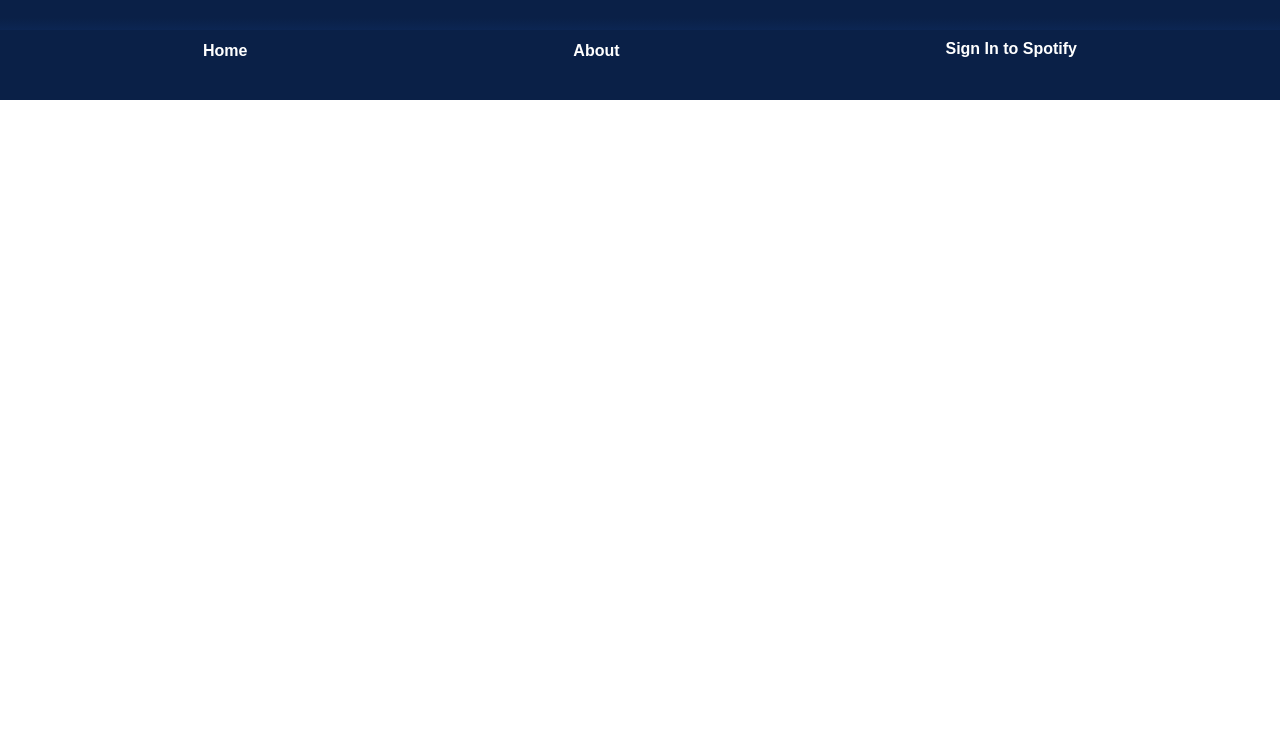
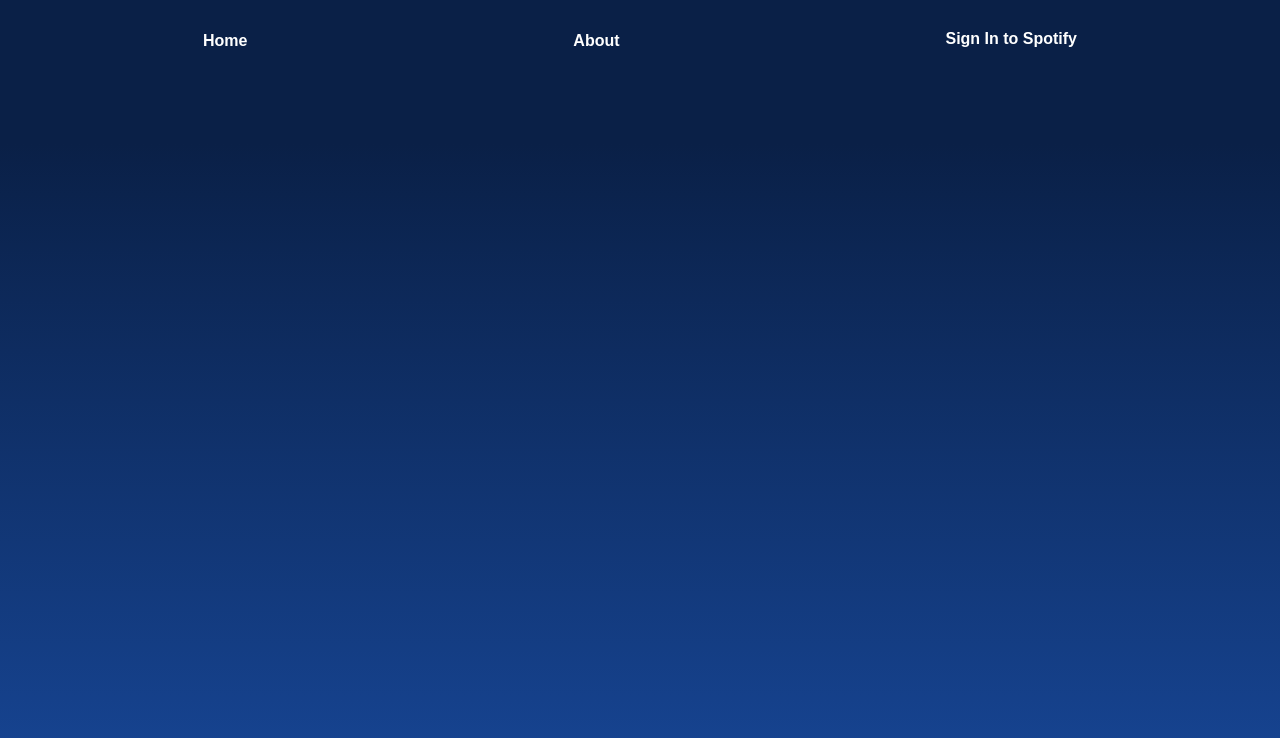
Before and after one commit to cnnrmcneil/Spotify-API-Playlist-Page, a React (Create React App) app: page / in a window 1280 px wide. Shown: the top 738 px of the page. Built offline with nearby package versions, Linux system fonts and the light colour scheme; what spotify-web-api-js would draw is missing.

Commit message:
final background changes

```diff
--- a/src/App.css
+++ b/src/App.css
@@ -1,5 +1,5 @@
 .header {
-  padding-top: 30px;
+  padding-top: 20px;
 }
 .header ul {
   display: flex;
@@ -32,4 +32,5 @@
   right: 0;
   bottom: 0;
   left: 0;
+  min-height: 100vh;
 }
```
